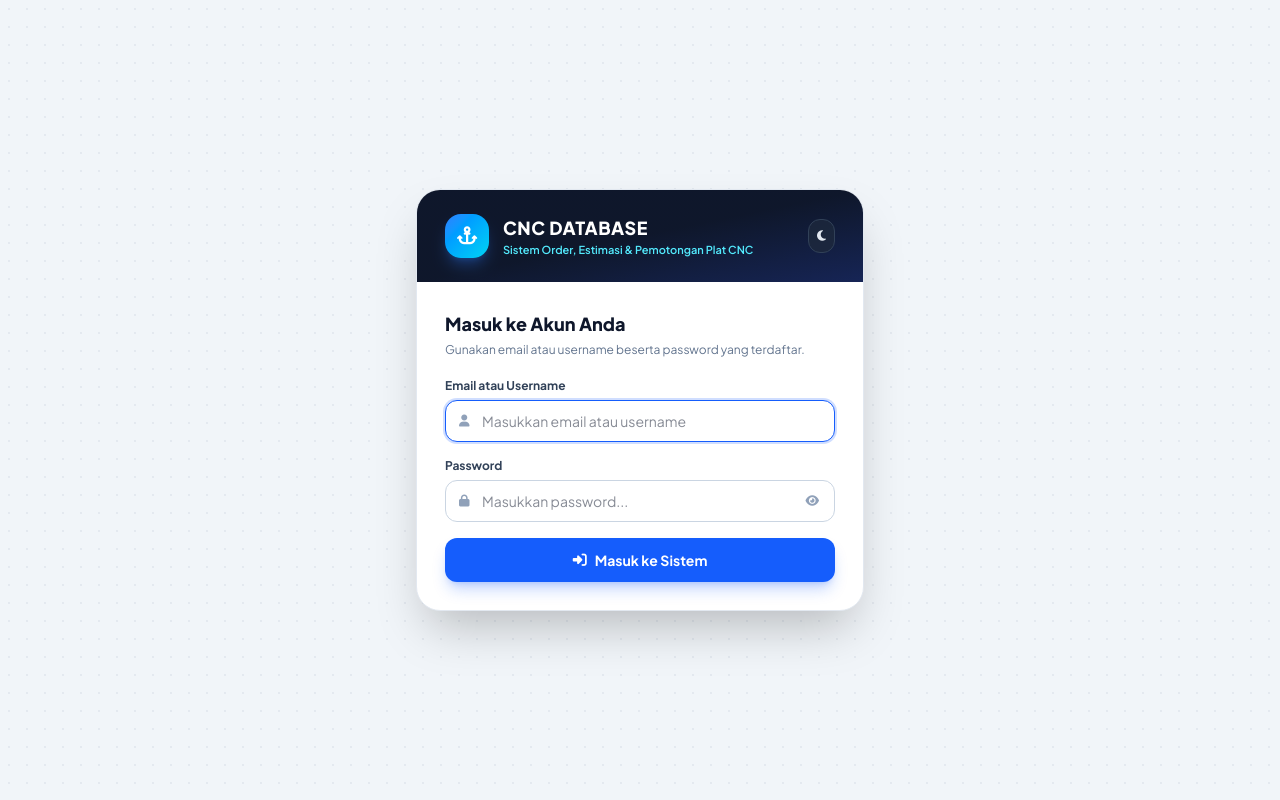
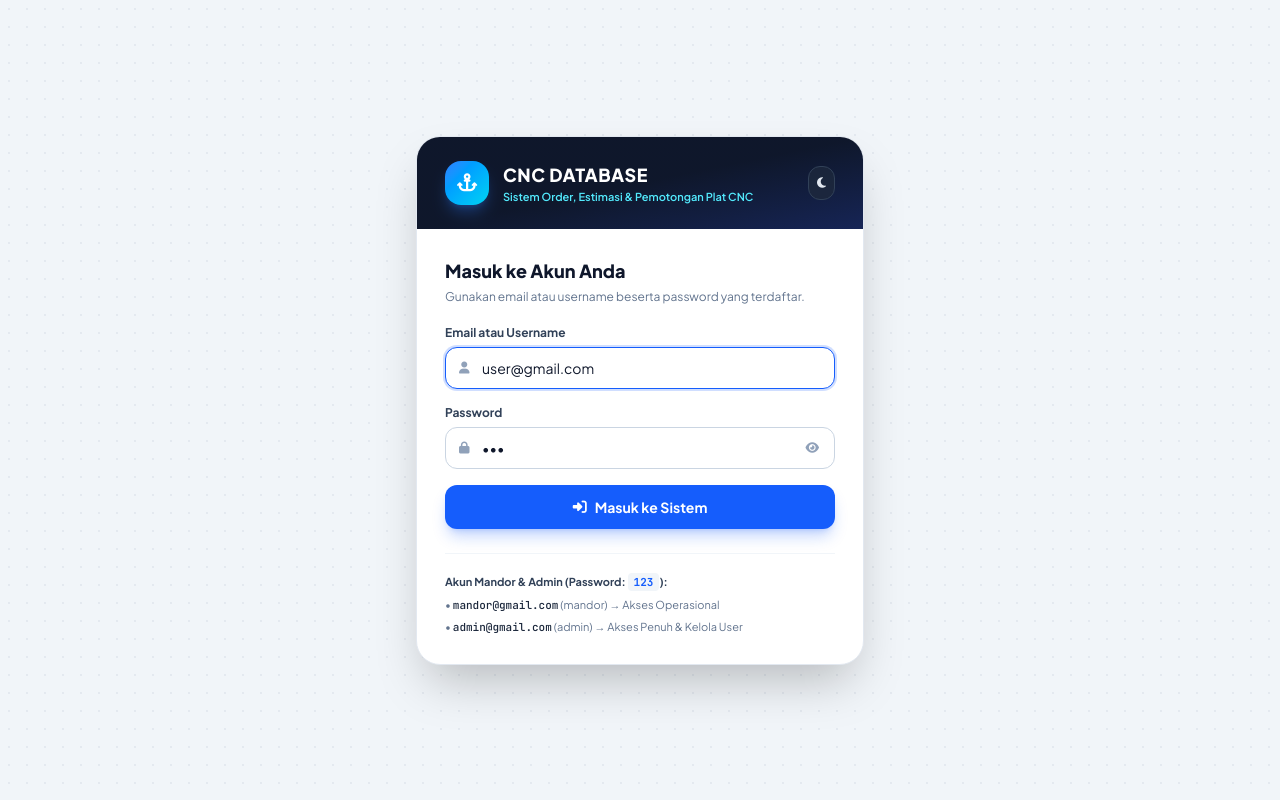
Before and after one commit to albidr30-cillowwall/cnc-database, a Nuxt app: page /login in a window 1280 px wide. Built offline with nearby package versions, Linux system fonts and the light colour scheme.

Commit message:
feat: isi default field user dan tampilkan akun mandor & admin

```diff
--- a/pages/login.vue
+++ b/pages/login.vue
@@ -90,6 +90,12 @@
           </button>
         </form>
 
+        <div class="mt-6 pt-5 border-t border-slate-100 dark:border-slate-800 text-[11px] text-slate-500 dark:text-slate-400 space-y-1.5">
+          <div class="font-bold text-slate-700 dark:text-slate-300">Akun Mandor & Admin (Password: <code class="font-mono bg-slate-100 dark:bg-slate-800 px-1.5 py-0.5 rounded text-blue-600 dark:text-blue-400 font-bold">123</code>):</div>
+          <div>&bull; <code class="font-mono text-slate-800 dark:text-slate-200">mandor@gmail.com</code> (mandor) &rarr; Akses Operasional</div>
+          <div>&bull; <code class="font-mono text-slate-800 dark:text-slate-200">admin@gmail.com</code> (admin) &rarr; Akses Penuh & Kelola User</div>
+        </div>
+
 
       </div>
     </div>
@@ -116,8 +122,8 @@ onMounted(() => {
   }
 })
 
-const identity = ref('')
-const password = ref('')
+const identity = ref('user@gmail.com')
+const password = ref('123')
 const showPassword = ref(false)
 const errorMessage = ref('')
 const isLoading = ref(false)
```
